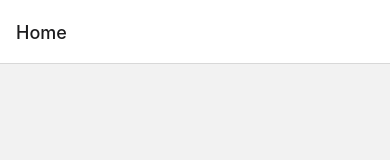
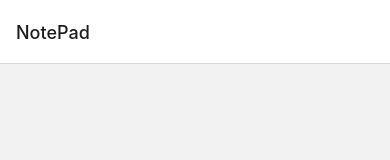
Before and after one commit to P-MBD/ReactNativePractice, a React Native app: screen / in a window 390 px wide. Shown: the top 160 px of the page. Built offline with nearby package versions, Linux system fonts and the light colour scheme.

Commit message:
Passing parameters to Login Screen Header

```diff
--- a/App.tsx
+++ b/App.tsx
@@ -16,8 +16,9 @@ function HomeScreen({ navigation }) {
       <Button
         title="Login"
         onPress={() => {navigation.navigate("Login",{
+          title:'Test params',
           id:1,
-          "name" : "Android"
+          name : "Android"
         })}}
        />
         <Button
@@ -34,9 +35,11 @@ function App() {
   return (
     <NavigationContainer>
       <Stack.Navigator initialRouteName="Home">
-        <Stack.Screen name="Home" component={HomeScreen} />
+        <Stack.Screen name="Home" component={HomeScreen}
+        options={{title: "NotePad"}}
+        />
         <Stack.Screen name="Login" component={Login}
-              options={{title: "Login Page"}}
+                options={({ route }) => ({ title: route.params.title })}
          />
         <Stack.Screen name="Profile" component={Profile} />
       </Stack.Navigator>
--- a/screens/Login.js
+++ b/screens/Login.js
@@ -2,12 +2,12 @@ import React from "react";
 import {View, Text, TextInput, StyleSheet} from 'react-native';
 
 const Login= ({ route, navigation })=> {
-  const { id,name } = route.params;
+  const { id, name, title } = route.params;
 
 return(
     <View style={styles.container}>
         <Text style={styles.logo}>
-          {name}
+          {title}
           {JSON.stringify(id)}
           Hey App
         </Text>
```
